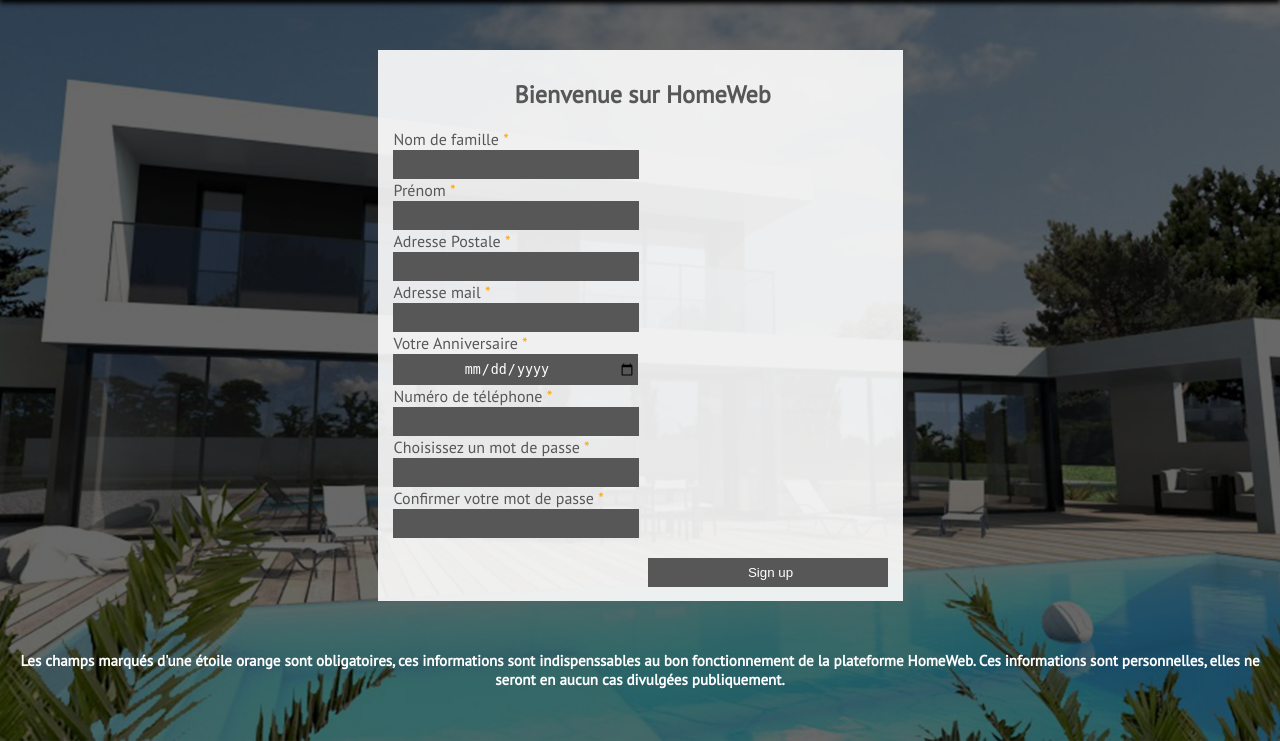
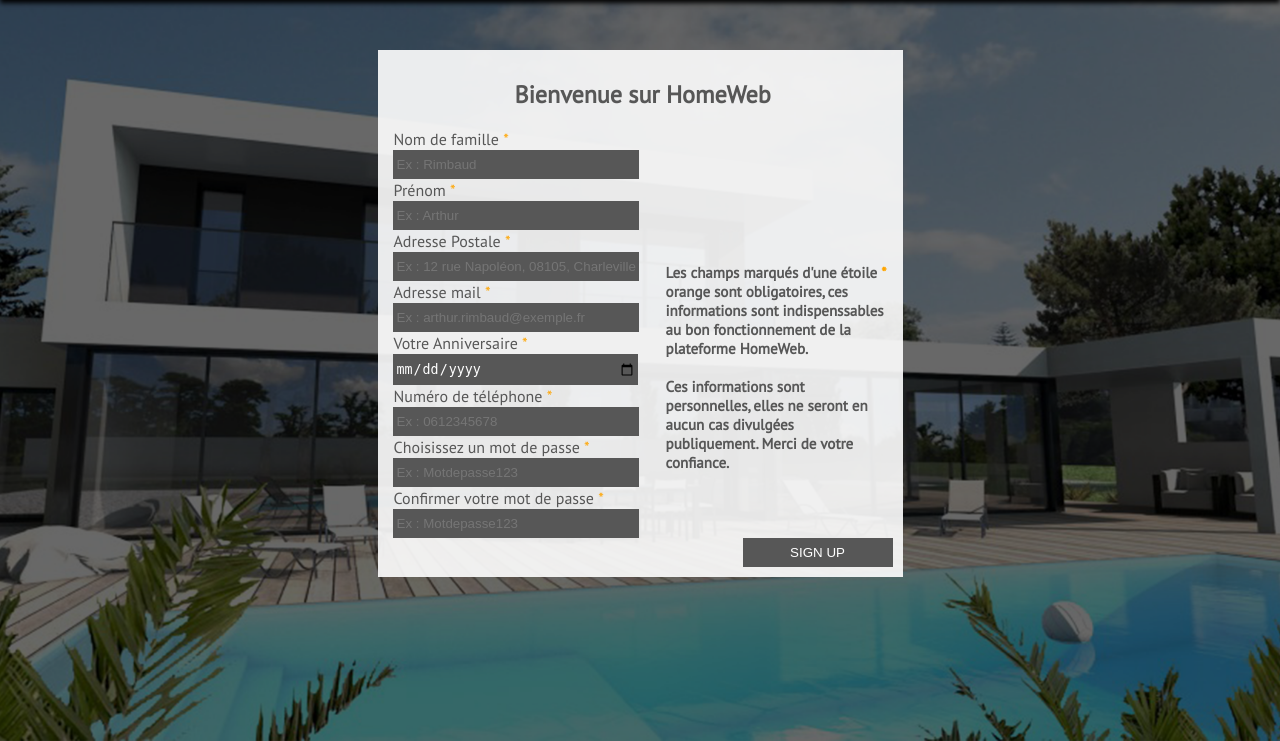
Before and after one commit to homeweborg/APP-Homeweb, a PHP site: page /signup.html in a window 1280 px wide. Shown: the part 59-800 px from the top of the page. Run offline with PHP 8.4, Linux system fonts and the light colour scheme.

Commit message:
Changement

```diff
--- a/Styles/main.css
+++ b/Styles/main.css
@@ -83,11 +83,17 @@
 
 .infos_confidentialite
 {
+    /* Concerne le paragraphe concernant la confidentialité des données du client */
+
     font-size : 15px;
-    color : white;
-    text-align: center;
+    color : #575757;
+    text-align: left;
+    height : 27%;
+    width : 220px;
+    position : absolute;
+    left : 52%;
+    bottom : 250px;
 
-    /* Concerne le paragraphe concernant la confidentialité des données du client */
 }
 
 
@@ -115,9 +121,38 @@
 	border-style: solid;
 }
 
+.boutons_id
+{
+
+    /* Concerne les boutons "login" et "sign up" dans la page d'accueil */
+
+    border-style: solid;
+    background-color: #575757;
+    border-color: #575757;
+    color: white;
+    width: 60px;
+    text-align: center;
+    padding: 5px;
+    position : relative;
+    left : 85px;
+    top: 15px;
+    margin-bottom: 15px;
+    text-decoration: none;
+    font-size: 12px;
+    height: 31px;
+}
+
+.boutons_id:hover
+{
+    /* Colorise les boutons "login" et "sign up" dans la page d'accueil au passage de la sourie */
+
+    background-color: grey;
+    border-color: grey;
+    }
+
 #signupinput input
 {
-	text-align: center;
+	text-align: left;
     width: 240px;
 	padding-top: 5px;
 	padding-bottom: 5px;
@@ -128,10 +163,23 @@
 	border-style: solid;
 }
 
-.bouttons : hover {
+#boutons_signup
+{
+    /* Concerne le bouton d'envoi dans le formulaire */
+    border-style: solid;
+    background-color: #575757;
+    border-color: #575757;
+    color: white;
+    width: 150px;
+    padding: 5px;
+    margin-left: 350px;
+    margin-bottom: 5px;
+}
 
+#boutons_signup:hover
+{
     background-color: grey;
-	border-color: grey;
+    border-color: grey;
 }
 
 form p
@@ -139,21 +187,12 @@
 	margin: 1px;
 }
 
-#bouttons
+#boutons_id
 {
 	display: flex;
 	justify-content: flex-end;
 	padding: 20px 0px 9px 15px;
 }
-
-#bouttons input
-{
-	margin-right:5px;
-}
-
-
-
-
 
 
 
@@ -210,7 +249,6 @@
     background-color: rgba(255,255,255,0.9);
     width: 250px;
     height: 100vh;
-    border: 1px solid black;
     overflow: auto;
     float:left;
 }
@@ -225,7 +263,7 @@
     padding-bottom:3px;
 }
 #capteurs ul li ul{
-    border:1px;
+    border: 1px;
     border-top-style:solid;
     border-bottom-style:solid;
     border-color:#575757;
--- a/signup.html
+++ b/signup.html
@@ -28,41 +28,46 @@
 					<h1> Bienvenue sur HomeWeb </h1>
                     <div id="signupinput">
                         <p>Nom de famille <span class="champoblig">*</span></p>
-                           <input type="text" name="Nom" required>
+                           <input type="text" name="Nom" required placeholder="Ex : Rimbaud">
 
                         <p>Prénom <span class="champoblig">*</span></p>
-                           <input type="text" name="Prénom" required>
+                           <input type="text" name="Prénom" required placeholder="Ex : Arthur">
 
                         <p>Adresse Postale <span class="champoblig">*</span></p>
-                           <input type="text" name="Adresse" required>
+                           <input type="text" name="Adresse" required placeholder="Ex : 12 rue Napoléon, 08105, Charleville">
 
                         <p>Adresse mail <span class="champoblig">*</span></p>
-                           <input type="email" name="Mail" required>
+                           <input type="email" name="Mail" required placeholder="Ex : arthur.rimbaud@exemple.fr">
 
                         <p>Votre Anniversaire <span class="champoblig">*</span></p>
-                           <input type="date" name="Anniversaire" required>
+                           <input type="date" name="Anniversaire" required placeholder="10/11/1891">
 
                         <p>Numéro de téléphone <span class="champoblig">*</span></p>
-                           <input type="text" name="telephone" required>
+                           <input type="tel" name="telephone" required placeholder="Ex : 0612345678">
 
                         <p>Choisissez un mot de passe <span class="champoblig">*</span> </p>
-
-                           <input type="password" name="mdp" required>
+                           <input type="password" name="mdp" required placeholder="Ex : Motdepasse123">
 
                         <p>Confirmer votre mot de passe <span class="champoblig">*</span></p>
-                           <input type="password" name="mdpc" required>
+                           <input type="password" name="mdpc" required placeholder="Ex : Motdepasse123">
 
-                        <bouton id="bouttons">
-                            <input type="submit" value="Sign up">
-                        </bouton>
 
-                    </div>
+                        </div>
+
+                        <input id="boutons_signup" type="submit" value="SIGN UP" />
+
 				</form>
                 </div>
 
                 <h2 class="infos_confidentialite">
 
-                    Les champs marqués d'une étoile orange sont obligatoires, ces informations sont indispenssables au bon fonctionnement de la plateforme HomeWeb. Ces informations sont personnelles, elles ne seront en aucun cas divulgées publiquement.
+                    Les champs marqués d'une étoile
+
+                    <span class="champoblig">*</span>
+
+                    orange sont obligatoires, ces informations sont indispenssables au bon fonctionnement de la plateforme HomeWeb. <br><br>
+
+                    Ces informations sont personnelles, elles ne seront en aucun cas divulgées publiquement. Merci de votre confiance.
 
                 </h2>
 
```
Also changed, not shown: accueil.html (+9 -4 lines).
